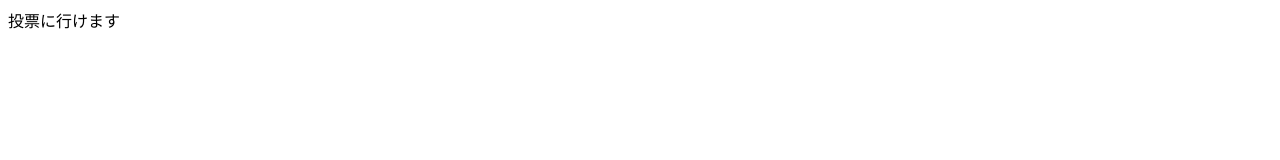
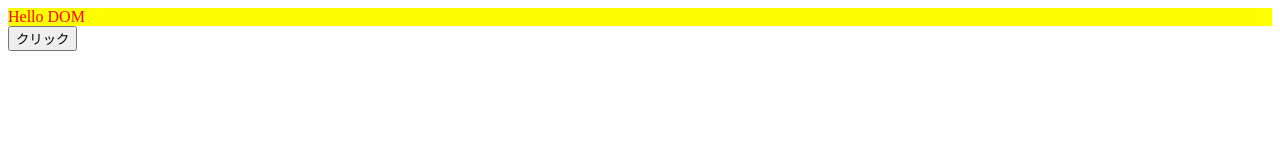
Before and after one commit to uts1tm/gitpod-web-starter, a plain HTML site: page index.html in a window 1280 px wide. Drawn offline with Linux system fonts and the light colour scheme.

Commit message:
[Update] install button

```diff
--- a/index.html
+++ b/index.html
@@ -6,6 +6,8 @@
     <link rel="stylesheet" href="./style.css" />
   </head>
   <body>
+    <div id="greeting">Hello World</div>
+    <button id="greet-button" type="button">クリック</button>
     <script src="./script.js"></script>
   </body>
 </html>
--- a/script.js
+++ b/script.js
@@ -1,3 +1,15 @@
+let element = document.getElementById("greeting")
+element.textContent = "Hello DOM";
+element.style.backgroundColor = "yellow";
+element.style.color = "red";
+
+function clicked() {
+  alert("Hello World");
+}
+
+let greetButton = document.getElementById("greet-button");
+greetButton.onclick = clicked;
+/*
 let age = 20;
 
 if(age < 18){
@@ -9,3 +21,4 @@ else if(age < 25){
 else{
   document.write("衆議院議員に立候補できます");
 }
+*/
```
